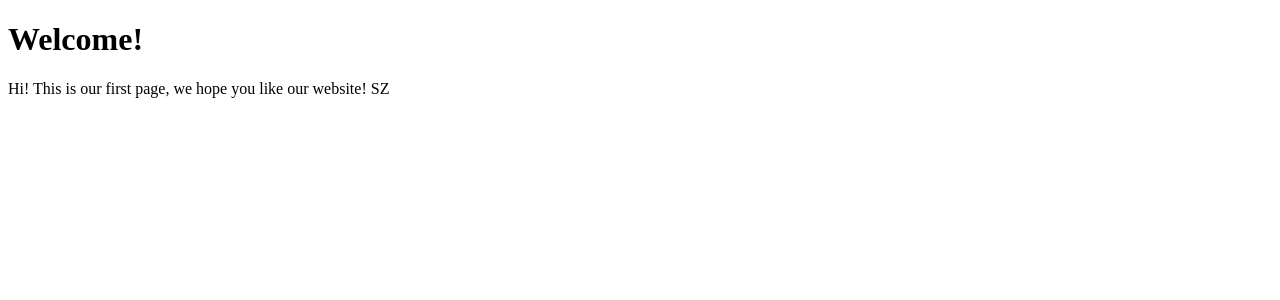
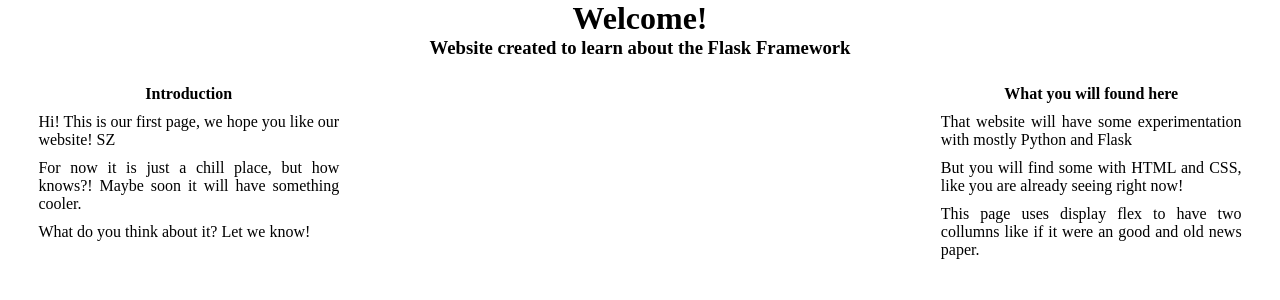
Before and after one commit to NeoArte/FlaskStudies, a Flask app: page / in a window 1280 px wide. Shown: the top 300 px of the page. Run offline with Flask 2, Linux system fonts and the light colour scheme.

Commit message:
Implemented CSS to the project

```diff
--- /dev/null
+++ b/GettingTechnical/static/css/style.css
@@ -0,0 +1,24 @@
+*{
+    padding: 0;
+    margin: 0;
+    box-sizing: border-box;
+}
+
+.title {
+    text-align: center;
+}
+
+main {
+    margin: 2% 3% 0 3%;
+    display: flex;
+    justify-content: space-between;
+    text-align: justify;
+}
+
+.column {
+    width: 25%;
+    flex-wrap:wrap
+}
+.column p {
+    margin-top: 10px;
+}
--- a/GettingTechnical/templates/index.html
+++ b/GettingTechnical/templates/index.html
@@ -1,13 +1,33 @@
 <!DOCTYPE html>
 <html lang="en">
+
 <head>
     <meta charset="UTF-8">
     <meta http-equiv="X-UA-Compatible" content="IE=edge">
     <meta name="viewport" content="width=device-width, initial-scale=1.0">
     <title>Index in Flask Project</title>
+
+    <link rel="stylesheet" type="text/css" href="{{ url_for('static', filename='css/style.css') }}">
+
 </head>
+
 <body>
-    <h1>Welcome!</h1>
-    <p>Hi! This is our first page, we hope you like our website! SZ </p>
+    <h1 class="title">Welcome!</h1>
+    <h3 class="title">Website created to learn about the Flask Framework</h3>
+    <main>
+        <div class="column">
+            <h4 class="title">Introduction</h4>
+            <p>Hi! This is our first page, we hope you like our website! SZ </p>
+            <p>For now it is just a chill place, but how knows?! Maybe soon it will have something cooler.</p>
+            <p>What do you think about it? Let we know!</p>
+        </div>
+        <div class="column">
+            <h4 class="title">What you will found here</h4>
+            <p>That website will have some experimentation with mostly Python and Flask</p>
+            <p>But you will find some with HTML and CSS, like you are already seeing right now!</p>
+            <p>This page uses display flex to have two collumns like if it were an good and old news paper.</p>
+        </div>
+    </main>
 </body>
+
 </html>
```
Also changed, not shown: GettingTechnical/static/empty.css (deleted).
